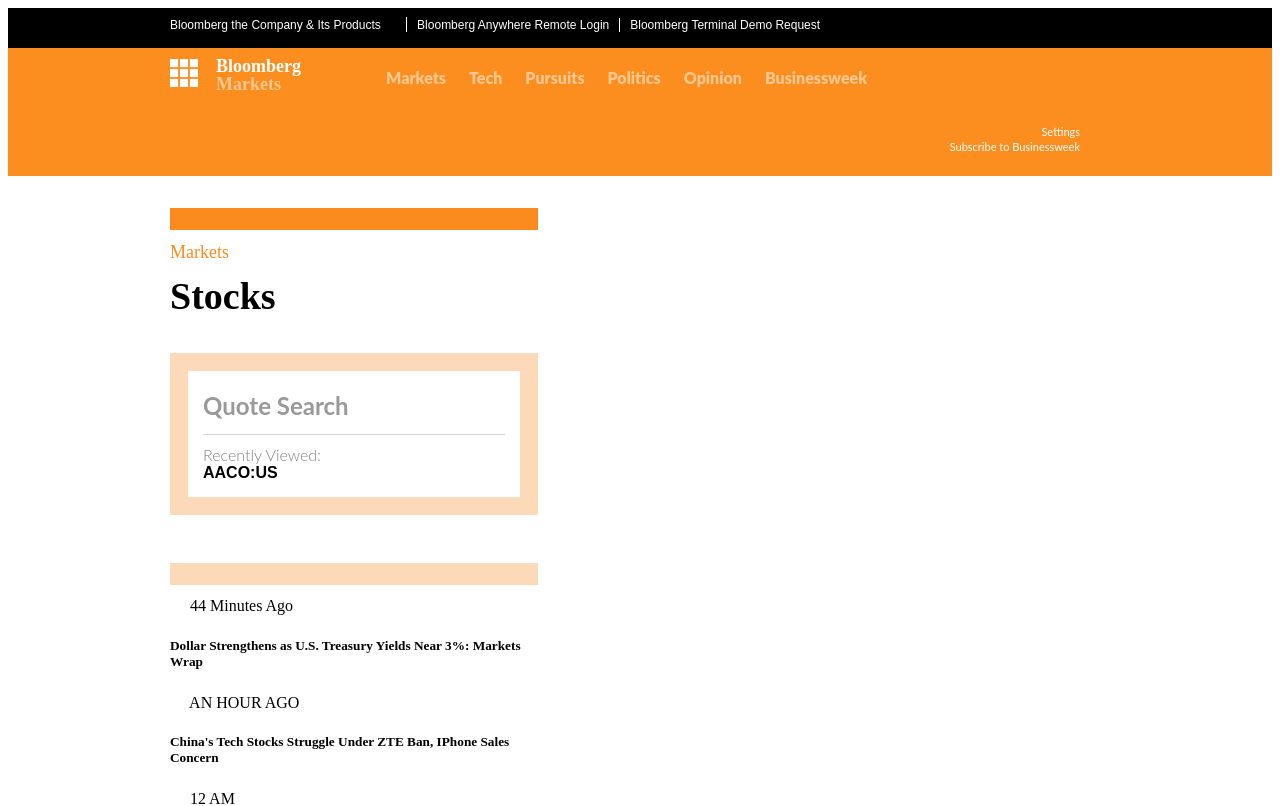
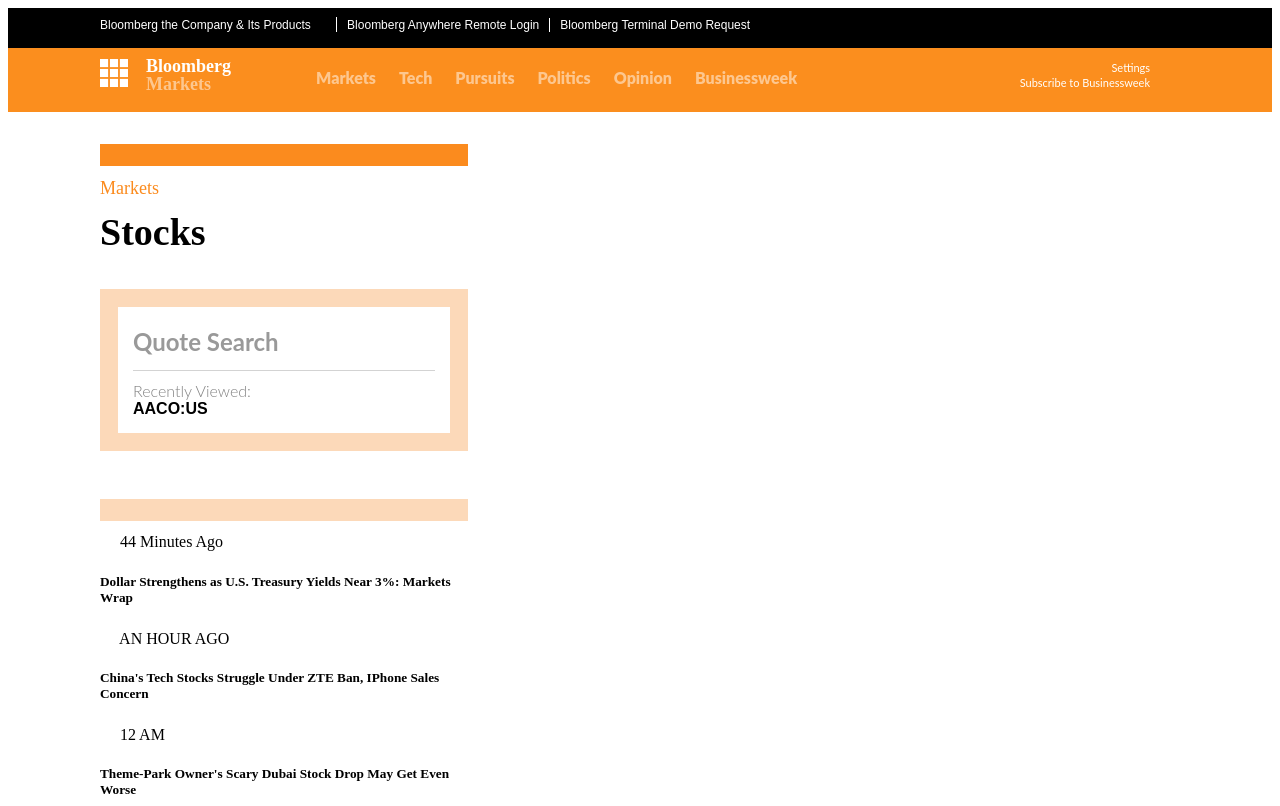
Before and after one commit to super101217/vue_stock-trader, a Vue app: page / in a window 1280 px wide. Shown: the top 806 px of the page. Built offline with nearby package versions, Linux system fonts and the light colour scheme; some icons are missing; the HTML template or start-up script is replaced by a standard one.

Commit message:
refactor: Adjust w-container width

```diff
--- a/src/App.vue
+++ b/src/App.vue
@@ -1,5 +1,5 @@
 <template>
-  <div>
+  <div class="main-wrapper">
       <!-- Our Nav Bar Components-->
       <top-nav-bar />
       <main-nav-bar />
@@ -35,7 +35,5 @@
   @import './Assets/normalize.css';
   @import './Assets/webflow.css';
   @import './Assets/custom.css';
-  .w-container {
-    width: 1020px;
-  }
+
 </style>
--- a/src/Assets/custom.css
+++ b/src/Assets/custom.css
@@ -141,7 +141,7 @@
 
 .div-block-3 {
   display: inline-block;
-  width: 42em;
+  width: 50em;
   margin-top: 0px;
   margin-left: 0px;
   float: right;
--- a/src/Assets/webflow.css
+++ b/src/Assets/webflow.css
@@ -398,7 +398,7 @@
 .w-container {
   margin-left: auto;
   margin-right: auto;
-  max-width: 940px;
+  max-width: 1080px;
 }
 .w-container:before,
 .w-container:after {
```
